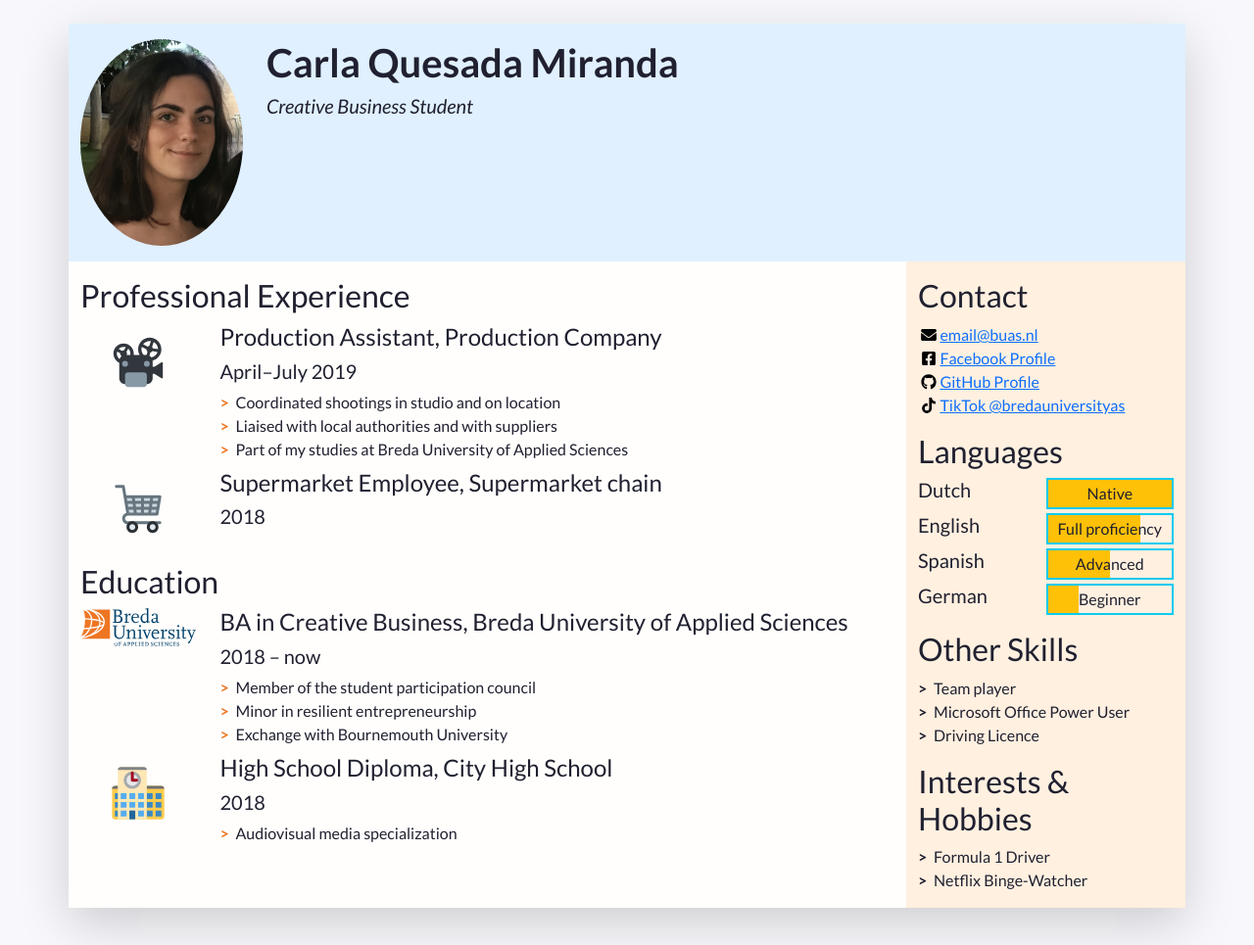
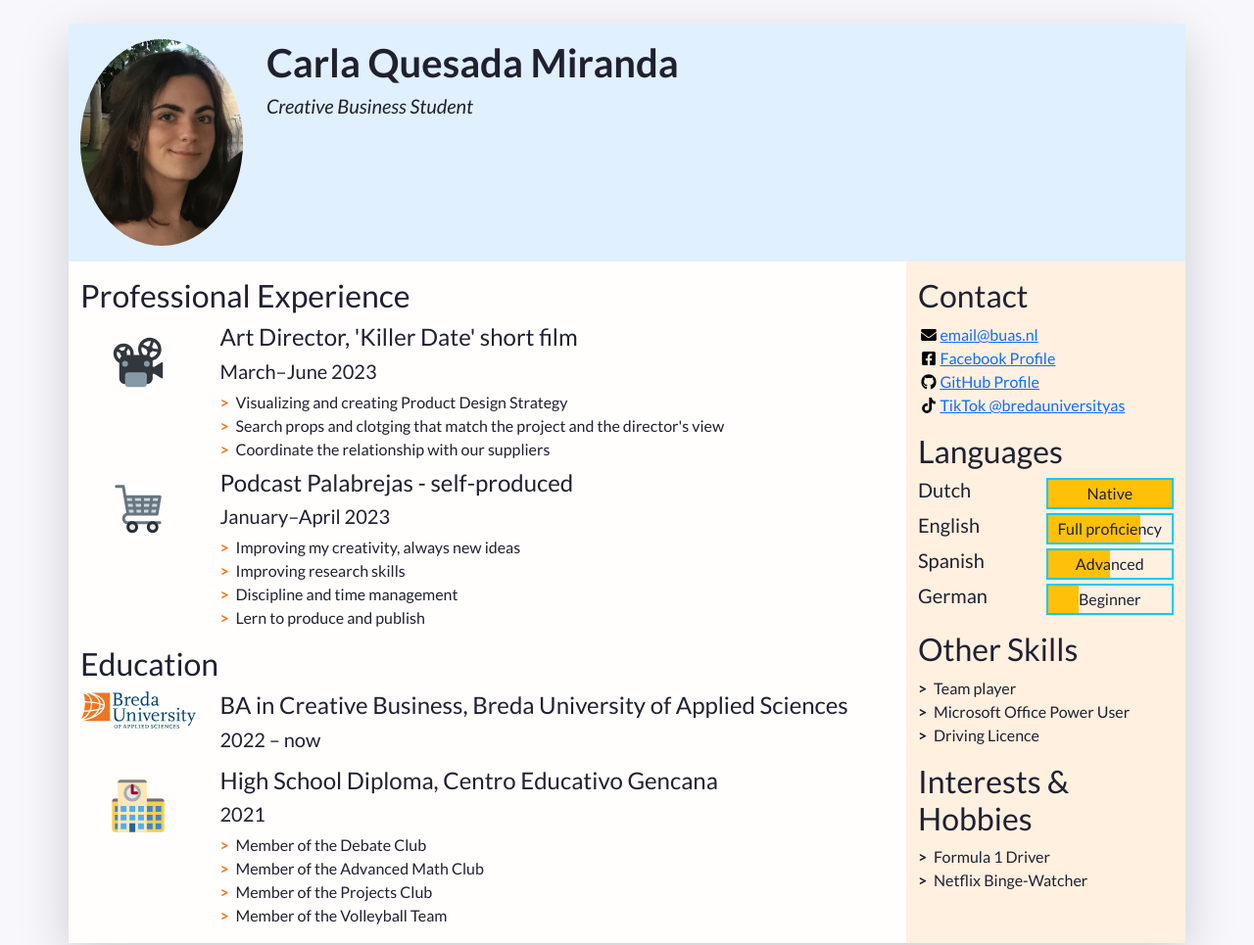
Before and after one commit to CarlaQues/my-CV, a plain HTML site: page index.html in a window 1280 px wide. Shown: the top 965 px of the page at 98% size. Drawn offline with nearby package versions, Linux system fonts and the light colour scheme.

Commit message:
Professional experience and Education

```diff
--- a/index.html
+++ b/index.html
@@ -84,13 +84,13 @@
                   <img class="biography-logo mw-100 d-block mx-auto" src="images/employers/projector.svg" alt="Company logo" width="80">
                 </div>
                 <div class="biography-contents col-9 col-sm-10 col-md-9 col-lg-10">
-                  <h4>Production Assistant, Production Company</h4>
-                  <h5>April&ndash;July 2019</h5>
+                  <h4>Art Director, 'Killer Date' short film</h4>
+                  <h5>March&ndash;June 2023</h5>
                   <!-- Use the list below to talk about your achievements -->
                   <ul class="biography-details list-unstyled">
-                    <li>Coordinated shootings in studio and on location</li>
-                    <li>Liaised with local authorities and with suppliers</li>
-                    <li>Part of my studies at Breda University of Applied Sciences</li>
+                    <li>Visualizing and creating Product Design Strategy</li>
+                    <li>Search props and clotging that match the project and the director's view</li>
+                    <li>Coordinate the relationship with our suppliers</li>
                   </ul>
                 </div>
               </li>
@@ -102,12 +102,16 @@
                   <img class="biography-logo mw-100 d-block mx-auto" src="images/employers/trolley.svg" alt="Company logo" width="80">
                 </div>
                 <div class="biography-contents col-9 col-sm-10 col-md-9 col-lg-10">
-                  <h4>Supermarket Employee, Supermarket chain</h4>
-                  <h5>2018</h5>
-                  <!-- This entry doesn't have a list of achievements, but you can copy-paste the one from above -->
+                  <h4>Podcast Palabrejas - self-produced</h4>
+                  <h5>January&ndash;April 2023</h5>
+                  <ul class="biography-details list-unstyled">
+                    <li>Improving my creativity, always new ideas</li>
+                    <li>Improving research skills</li>
+                    <li>Discipline and time management</li>
+                    <li>Lern to produce and publish</li>
+                  </ul>
                 </div>
               </li>
-
             </ul>
           </section>
 
@@ -124,13 +128,8 @@
                 </div>
                 <div class="biography-contents col-9 col-sm-10 col-md-9 col-lg-10">
                   <h4>BA in Creative Business, Breda University of Applied Sciences</h4>
-                  <h5>2018&nbsp;&ndash;&nbsp;now</h5>
+                  <h5>2022&nbsp;&ndash;&nbsp;now</h5>
                   <!-- Use the list below to talk about minors, exchanges, extra-curricular activities. -->
-                  <ul class="biography-details list-unstyled">
-                    <li>Member of the student participation council</li>
-                    <li>Minor in resilient entrepreneurship</li>
-                    <li>Exchange with Bournemouth University</li>
-                  </ul>
                 </div>
               </li>
 
@@ -140,10 +139,13 @@
                   <img class="biography-logo mw-100 d-block mx-auto" src="images/schools/school.svg" alt="School logo" width="80">
                 </div>
                 <div class="biography-contents col-9 col-sm-10 col-md-9 col-lg-10">
-                  <h4>High School Diploma, City High School</h4>
-                  <h5>2018</h5>
+                  <h4>High School Diploma, Centro Educativo Gencana</h4>
+                  <h5>2021</h5>
                   <ul class="biography-details list-unstyled">
-                    <li>Audiovisual media specialization</li>
+                    <li>Member of the Debate Club</li>
+                    <li>Member of the Advanced Math Club</li>
+                    <li>Member of the Projects Club</li>
+                    <li>Member of the Volleyball Team</li>
                   </ul>
                 </div>
               </li>
```
